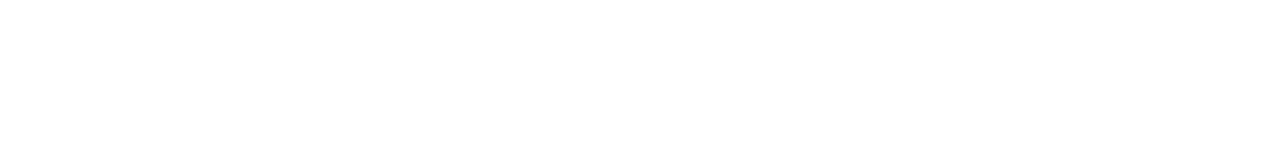
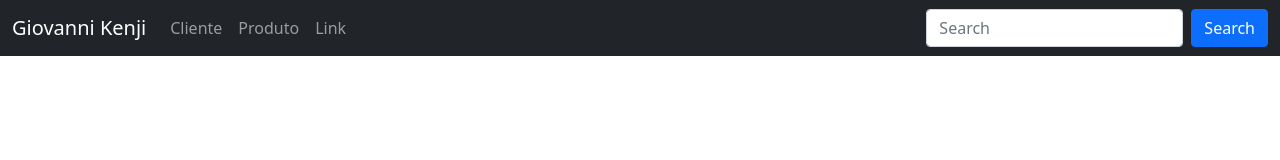
Before and after one commit to giovanni-mendes/loja, a plain HTML site: page index.html in a window 1280 px wide. Drawn offline with nearby package versions, Linux system fonts and the light colour scheme.

Commit message:
incluir o menu da home

```diff
--- a/index.html
+++ b/index.html
@@ -4,9 +4,35 @@
     <meta charset="UTF-8">
     <meta http-equiv="X-UA-Compatible" content="IE=edge">
     <meta name="viewport" content="width=device-width, initial-scale=1.0">
-    <title>Document</title>
+    <title>Home</title>
+    <link href="https://cdn.jsdelivr.net/npm/bootstrap@5.1.3/dist/css/bootstrap.min.css" rel="stylesheet">
+    <script src="https://cdn.jsdelivr.net/npm/bootstrap@5.1.3/dist/js/bootstrap.bundle.min.js"></script>
 </head>
 <body>
-
+    <nav class="navbar navbar-expand-sm navbar-dark bg-dark">
+        <div class="container-fluid">
+          <a class="navbar-brand" href="javascript:void(0)">Giovanni Kenji</a>
+          <button class="navbar-toggler" type="button" data-bs-toggle="collapse" data-bs-target="#mynavbar">
+            <span class="navbar-toggler-icon"></span>
+          </button>
+          <div class="collapse navbar-collapse" id="mynavbar">
+            <ul class="navbar-nav me-auto">
+              <li class="nav-item">
+                <a class="nav-link" href="cliente.html">Cliente</a>
+              </li>
+              <li class="nav-item">
+                <a class="nav-link" href="javascript:void(0)">Produto</a>
+              </li>
+              <li class="nav-item">
+                <a class="nav-link" href="javascript:void(0)">Link</a>
+              </li>
+            </ul>
+            <form class="d-flex">
+              <input class="form-control me-2" type="text" placeholder="Search">
+              <button class="btn btn-primary" type="button">Search</button>
+            </form>
+          </div>
+        </div>
+      </nav>
 </body>
 </html>
```
